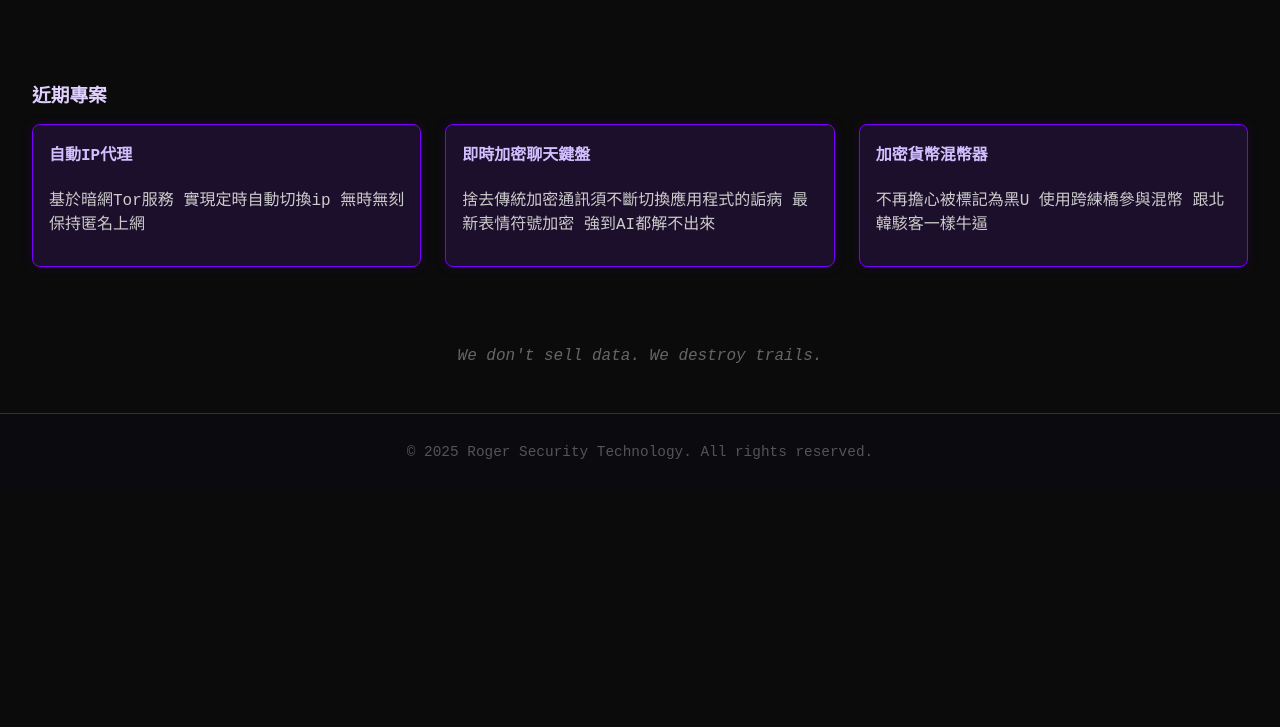
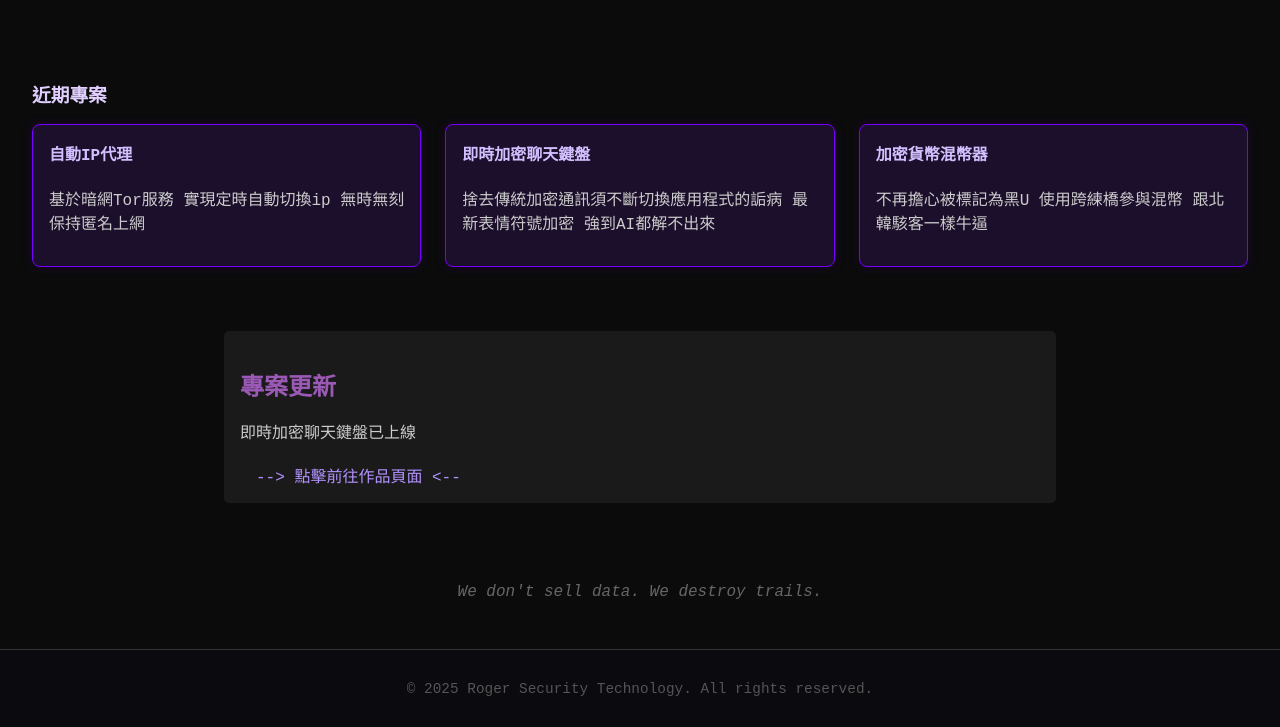
Before and after one commit to howfan31/b1s_web, a plain HTML site: page my_web/index.html in a window 1280 px wide. Shown: the part 656-1383 px from the top of the page. Before the commit the page ends 1147 px from the top, so only its background shows below. Drawn offline with Linux system fonts and the light colour scheme.

Commit message:
demo_v1.1

```diff
--- a/my_web/index.html
+++ b/my_web/index.html
@@ -50,6 +50,12 @@
       </div>
     </section>
 
+    <section class="description">
+      <h2>專案更新</h2>
+      <p>即時加密聊天鍵盤已上線</p>
+      <nav><a href="project.keyboard/keyboard.html">--> 點擊前往作品頁面 <--</a></nav>
+    </section>
+
     <section class="tagline">
       <p>We don't sell data. We destroy trails.</p>
     </section>
```
